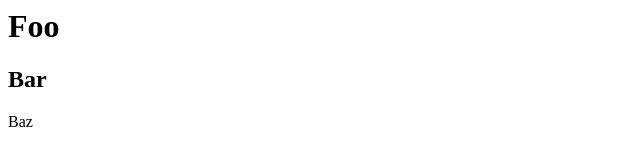
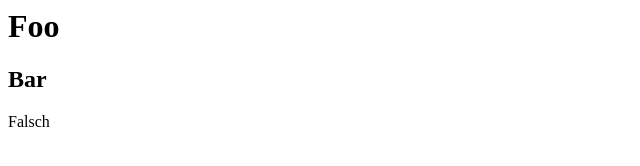
Before and after one commit to pascalwacker/helloworld, a plain HTML site: page index.html in a window 1280 px wide. Shown: the full height of the page, 0-640 px from the left. Drawn offline with Linux system fonts and the light colour scheme.

Commit message:
Test Commit

```diff
--- a/index.html
+++ b/index.html
@@ -1,3 +1,3 @@
 <h1>Foo</h1>
 <h2>Bar</h2>
-<p>Baz</p>
+<p>Falsch</p>
```
